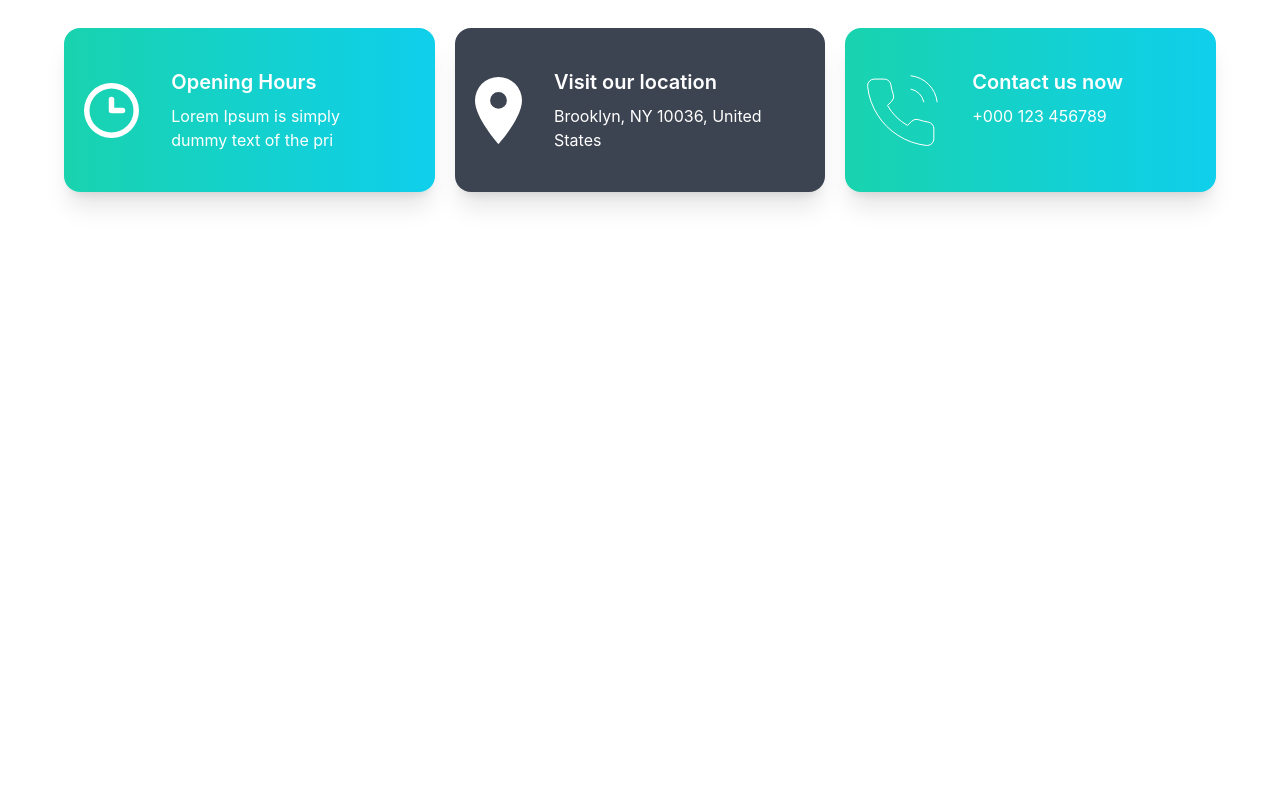
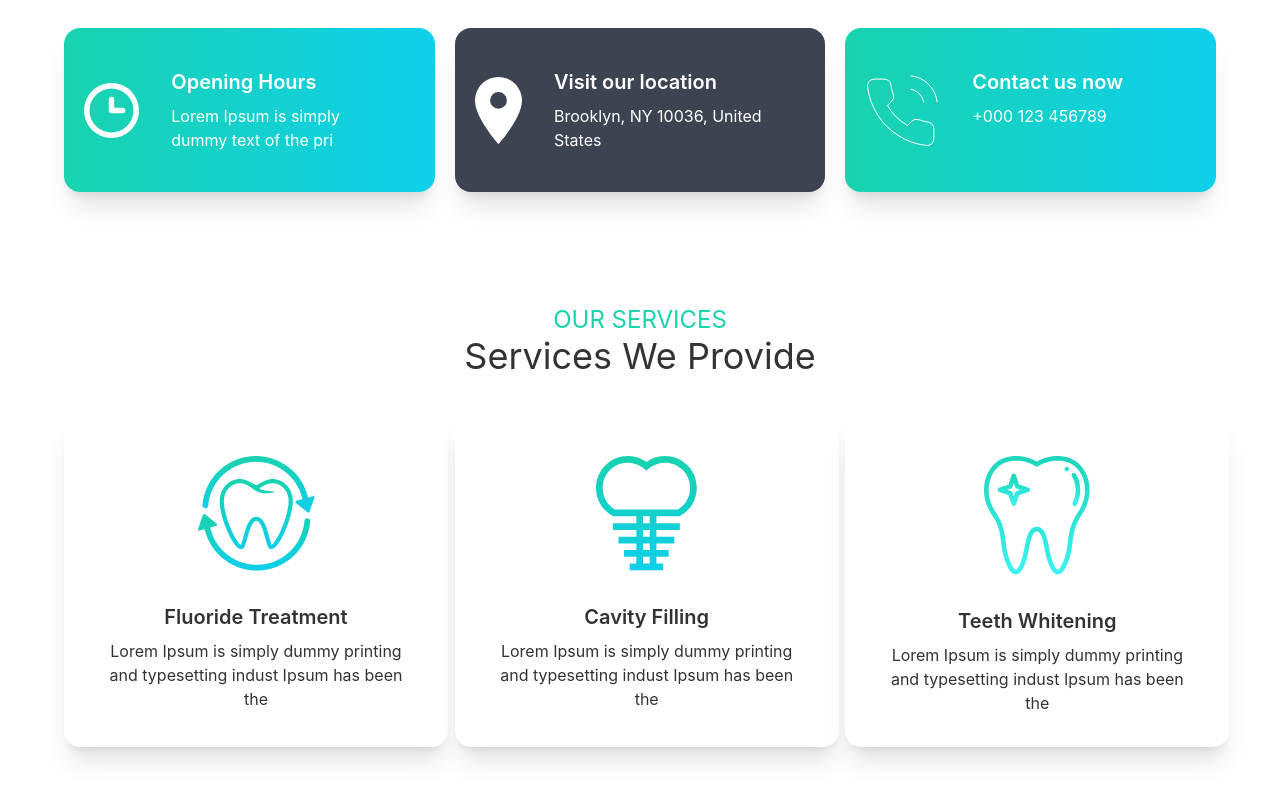
Before and after one commit to mallick-portfolio/doctor-portal-frontend, a React (Create React App) app: page / in a window 1280 px wide. Shown: the part 526-1326 px from the top of the page. Before the commit the page ends 830 px from the top, so only its background shows below. Built offline with nearby package versions, Linux system fonts and the light colour scheme.

Commit message:
added service inside home

```diff
--- a/src/Pages/Home/Home.jsx
+++ b/src/Pages/Home/Home.jsx
@@ -1,12 +1,14 @@
 import React from 'react'
 import Banner from './Banner.jsx'
 import HomeContact from './HomeContact.jsx'
+import Services from './Services.jsx'
 
 const Home = () => {
   return (
     <div className=''>
       <Banner />
       <HomeContact />
+      <Services />
     </div>
   )
 }
--- /dev/null
+++ b/src/Pages/Home/ServiceCard.jsx
@@ -0,0 +1,18 @@
+import React from "react";
+
+const ServiceCard = ({ service }) => {
+  const { title, img, des } = service;
+  return (
+    <div class="card w-96 bg-base-100 shadow-xl">
+      <figure class="px-10 pt-10">
+        <img src={img} alt="Shoes" class="rounded-xl" />
+      </figure>
+      <div class="card-body items-center text-center">
+        <h2 class="card-title">{title}</h2>
+        <p>{des}</p>
+      </div>
+    </div>
+  );
+};
+
+export default ServiceCard;
--- /dev/null
+++ b/src/Pages/Home/Services.jsx
@@ -0,0 +1,42 @@
+import React from "react";
+import cavity from "../../assets/images/cavity.png";
+import fluoride from "../../assets/images/fluoride.png";
+import whitening from "../../assets/images/whitening.png";
+import ServiceCard from "./ServiceCard.jsx";
+const services = [
+  {
+    _id: 1,
+    title: "Fluoride Treatment",
+    des: "Lorem Ipsum is simply dummy printing and typesetting indust Ipsum has been the",
+    img: fluoride,
+  },
+  {
+    _id: 2,
+    title: "Cavity Filling",
+    des: "Lorem Ipsum is simply dummy printing and typesetting indust Ipsum has been the",
+    img: cavity,
+  },
+  {
+    _id: 3,
+    title: "Teeth Whitening",
+    des: "Lorem Ipsum is simply dummy printing and typesetting indust Ipsum has been the",
+    img: whitening,
+  },
+];
+const Services = () => {
+  return (
+    <div className="my-28 lg:px-16 mx-auto">
+      <div className="text-center mb-10">
+        <h1 className="text-2xl text-secondary">OUR SERVICES</h1>
+        <h3 className="text-4xl">Services We Provide</h3>
+      </div>
+      <div className="grid grid-cols-1 md:grid-cols-2 lg:grid-cols-3 gap-5">
+        {services.map((service) => (
+          <ServiceCard key={service._id} service={service} />
+        ))}
+      </div>
+    </div>
+  );
+};
+
+export default Services;
```
